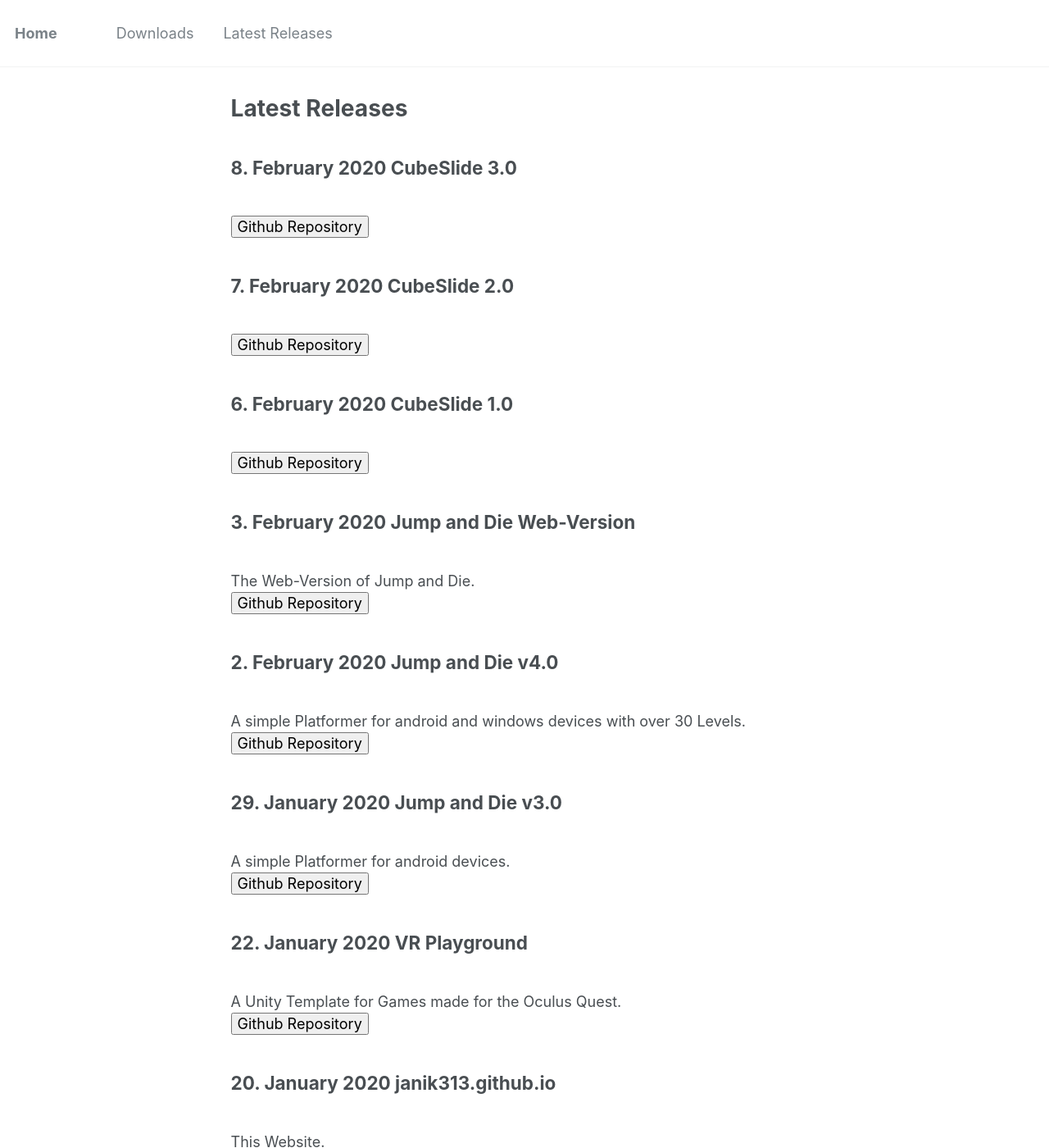
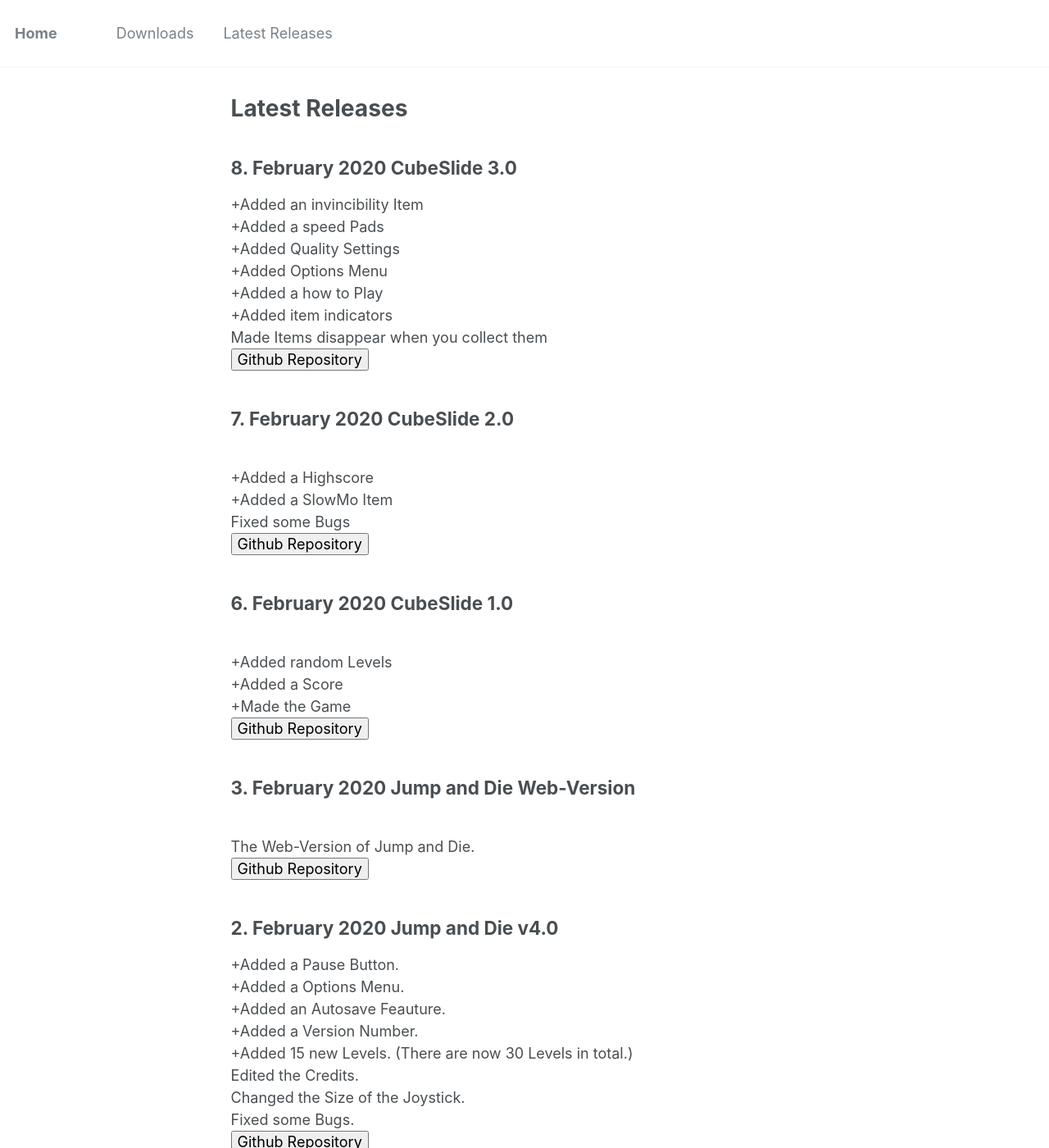
Before and after one commit to Janik313/janik313.github.io, a Jekyll site: the page built from _pages/releases.md, in a window 1280 px wide and 1400 px high. Shown: the whole window at 82% size. Built offline with Jekyll 4.4.1, drawn with Linux system fonts in a browser that asks for light colours; some of the changed text lies outside the part shown.

Commit message:
Update releases.md

```diff
--- a/_pages/releases.md
+++ b/_pages/releases.md
@@ -17,35 +17,65 @@
 </head>
 
 <h2>8. February 2020 CubeSlide 3.0 </h2>
++Added an invincibility Item
+<br>+Added a speed Pads
+<br>+Added Quality Settings
+<br>+Added Options Menu
+<br>+Added a how to Play
+<br>+Added item indicators
+<br>Made Items disappear when you collect them
 <br><button onclick="window.location.href='https://github.com/Janik313/CubeSlide'">Github Repository</button>
+
 <h2>7. February 2020 CubeSlide 2.0 </h2>
+<br>+Added a Highscore
+<br>+Added a SlowMo Item
+<br>Fixed some Bugs
 <br><button onclick="window.location.href='https://github.com/Janik313/CubeSlide'">Github Repository</button>
+
 <h2>6. February 2020 CubeSlide 1.0 </h2>
+<br>+Added random Levels
+<br>+Added a Score
+<br>+Made the Game
 <br><button onclick="window.location.href='https://github.com/Janik313/CubeSlide'">Github Repository</button>
+
 <h2>3. February 2020 Jump and Die Web-Version </h2>
 <br>The Web-Version of Jump and Die.
 <br><button onclick="window.location.href='https://github.com/Janik313/JumpAndDie-WebVersion'">Github Repository</button>
+
 <h2>2. February 2020 Jump and Die v4.0 </h2>
-<br>A simple Platformer for android and windows devices with over 30 Levels.
++Added a Pause Button.
+<br>+Added a Options Menu.
+<br>+Added an Autosave Feauture.
+<br>+Added a Version Number.
+<br>+Added 15 new Levels. (There are now 30 Levels in total.)
+<br>Edited the Credits.
+<br>Changed the Size of the Joystick.
+<br>Fixed some Bugs.
 <br><button onclick="window.location.href='https://github.com/Janik313/JumpAndDie'">Github Repository</button>
+
 <h2>29. January 2020 Jump and Die v3.0 </h2>
-<br>A simple Platformer for android devices.
+<br>+Added Spikes
+<br>+Added a Theme song
+<br>+Added more Levels, there are now 15 Levels.
+<br>Changed the Main Menu.
 <br><button onclick="window.location.href='https://github.com/Janik313/JumpAndDie'">Github Repository</button>
+
 <h2>22. January 2020	VR Playground</h2>
 <br>A Unity Template for Games made for the Oculus Quest.
 <br><button onclick="window.location.href='https://github.com/Janik313/VR_Playground'">Github Repository</button>
+
 <h2>20. January 2020	janik313.github.io</h2>
 <br>This Website.
 <br><button onclick="window.location.href='https://github.com/Janik313/janik313.github.io'">Github Repository</button>
+
 <h2>6. November 2019	Energy Star Night Bot</h2>
 <br>The Bot for the Energy Star Night 2019.
 <br><button onclick="window.location.href='https://github.com/Janik313/EnergyStarNightBot2019'">Github Repository</button>
+
 <h2>13. August 2019	Energy Air Bot</h2>
 <br>The Bot for the Energy Air 2019.
 <br><button onclick="window.location.href='https://github.com/Janik313/EnergyAirBot2019'">Github Repository</button>
+
 <h2>6. Juni 2019	Recaptcha Skip</h2>
 <br>A Bot to skip the Google Recaptcha.
 <br><button onclick="window.location.href='https://github.com/Janik313/recaptchaSkip'">Github Repository</button>
-<br>
-<br>
-<br>
```
